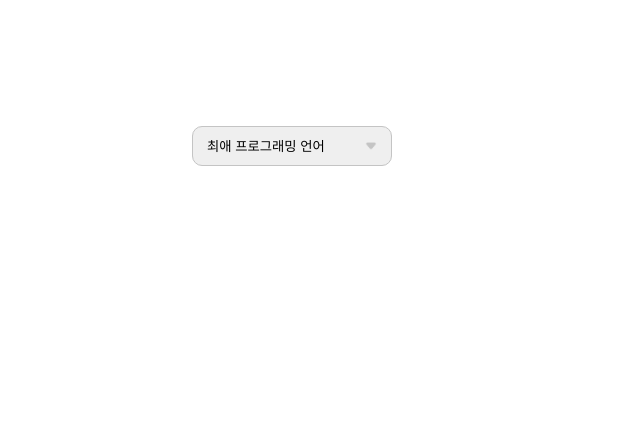
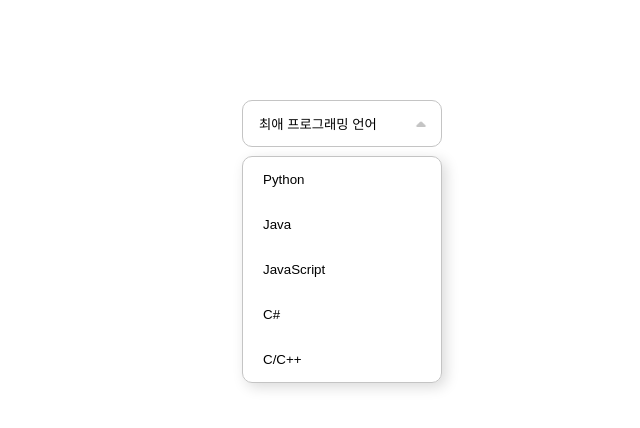
Before and after one commit to Nayoung-Gu/dropdown-selectbox, a plain HTML site: page index.html in a window 1280 px wide. Shown: the whole page, without its empty margins (298-938 px from the left). Drawn offline with Linux system fonts and the light colour scheme.

Commit message:
드롭다운 생성 및 스타일 적용 (2)
js code 추가 예정

```diff
--- a/index.html
+++ b/index.html
@@ -5,52 +5,87 @@
     <meta http-equiv="X-UA-Compatible" content="IE=edge" />
     <meta name="viewport" content="width=device-width, initial-scale=1.0" />
     <title>Dropdown Selectbox</title>
+    <link rel="stylesheet" href="reset.css">
     <style>
-      form {
-        margin: 10% auto;
-        position: relative;
-        width: 300px;
+      .txt-ellipsis {
+        white-space: nowrap;
+        overflow: hidden;
+        text-overflow: ellipsis;
       }
 
-      select {
+      .cont-select {
         width: 200px;
-        height: 40px;
+        margin: 100px auto 0;
+      }
+
+      .select-btn {
+        width: 100%;
+        padding: 13px 20px 13px 16px;
+        margin-bottom: 9px;
+        text-align: left;
         border: 1px solid #c4c4c4;
         box-sizing: border-box;
         border-radius: 10px;
-        padding-left: 14px;
-        -webkit-appearance: none;
-        outline: none;
-      }
-      select:focus {
-        border: 1px solid #9b51e0;
-        box-shadow: 0 0 5px 5px #f7e0ff;
+        cursor: pointer;
+        background: url("icon-Triangle-down.png") right 14px center no-repeat;
+        background-size: 12px 10px;
       }
 
-      .form img {
-        position: absolute;
-        top: 13px;
-        right: 115px;
-        width: 12px;
-        height: 12px;
+      .select-btn:focus {
+        border: 1px solid #9B51E0;
+        outline: 3px solid #F8E4FF;
       }
+
+      .select-btn.on {
+        background-image: url("icon-Triangle-up.png");
+      }
+      .select-btn.on + .lang-list {
+        display: block;
+      }
+
+      .lang-list {
+        display: none;
+        width: 200px;
+        border: 1px solid #c4c4c4;
+        box-sizing: border-box;
+        box-shadow: 4px 4px 14px rgba(0, 0, 0, 0.15);
+        border-radius: 10px;
+        cursor: pointer;
+      }
+
+      .lang-list li {
+        padding: 5px 10px;
+        line-height: 16px;
+      }
+
+      .lang-list li button {
+        display: block;
+        width: 100%;
+        padding: 10px 0 10px 10px;
+        cursor: pointer;
+        border-radius: 8px;
+        text-align: left;
+      }
+
+      .lang-list li button:focus,
+      .lang-list li button:hover {
+        background: #F8E4FF;
+      }
+
     </style>
   </head>
   <body>
-    <form action="" class="form">
-      <select name="fav-lang" id="fav-lang" class="select">
-        <div class="wrapper">
-          <option value="최애 프로그래밍 언어" selected>
-            최애 프로그래밍 언어
-          </option>
-          <option value="Python">Python</option>
-          <option value="java">Java</option>
-          <option value="javascript">JavaScript</option>
-          <option value="c#">C#</option>
-          <option value="c/c++">C/C++</option>
-        </div>
-      </select>
-      <img src="icon-Triangle-down.png" />
-    </form>
+    <article class="cont-select">
+      <h2 class="txt-hide">최애 프로그래밍 언어를 선택해 주세요.</h1>
+      <button type="button" class="select-btn txt-ellipsis on">최애 프로그래밍 언어</button>
+      <ul class="lang-list">
+        <li><button type="button" class="txt-ellipsis">Python</button></li>
+        <li><button type="button" class="txt-ellipsis">Java</button></li>
+        <li><button type="button" class="txt-ellipsis">JavaScript</button></li>
+        <li><button type="button" class="txt-ellipsis">C#</button></li>
+        <li><button type="button" class="txt-ellipsis">C/C++</button></li>
+      </ul>
+    </article>
+    <script></script>
   </body>
 </html>
--- /dev/null
+++ b/reset.css
@@ -0,0 +1,144 @@
+html,
+body,
+div,
+span,
+applet,
+object,
+iframe,
+h1,
+h2,
+h3,
+h4,
+h5,
+h6,
+p,
+blockquote,
+pre,
+a,
+abbr,
+acronym,
+address,
+big,
+cite,
+code,
+del,
+dfn,
+em,
+img,
+ins,
+kbd,
+q,
+s,
+samp,
+small,
+strike,
+strong,
+sub,
+sup,
+tt,
+var,
+b,
+u,
+i,
+center,
+dl,
+dt,
+dd,
+ol,
+ul,
+li,
+fieldset,
+form,
+label,
+legend,
+table,
+caption,
+tbody,
+tfoot,
+thead,
+tr,
+th,
+td,
+article,
+aside,
+canvas,
+details,
+embed,
+figure,
+figcaption,
+footer,
+header,
+hgroup,
+menu,
+nav,
+output,
+ruby,
+section,
+summary,
+time,
+mark,
+audio,
+video {
+  margin: 0;
+  padding: 0;
+  border: 0;
+  font-size: 100%;
+  font: inherit;
+  vertical-align: baseline;
+}
+/* HTML5 display-role reset for older browsers */
+article,
+aside,
+details,
+figcaption,
+figure,
+footer,
+header,
+hgroup,
+menu,
+nav,
+section {
+  display: block;
+}
+body {
+  line-height: 1;
+}
+ol,
+ul {
+  list-style: none;
+}
+blockquote,
+q {
+  quotes: none;
+}
+blockquote:before,
+blockquote:after,
+q:before,
+q:after {
+  content: "";
+  content: none;
+}
+
+table {
+  border-collapse: collapse;
+  border-spacing: 0;
+}
+
+button,
+ul {
+  background-color: transparent;
+}
+li {
+  list-style: none;
+}
+li button {
+  border: none;
+}
+
+.txt-hide {
+  position: absolute;
+  clip: rect(0 0 0 0);
+  width: 1px;
+  height: 1px;
+  overflow: hidden;
+}
```
